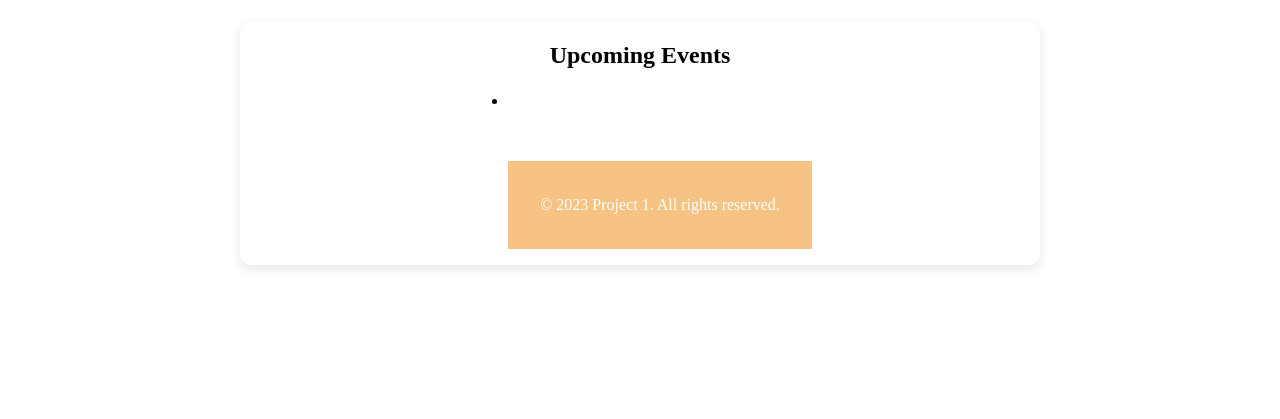
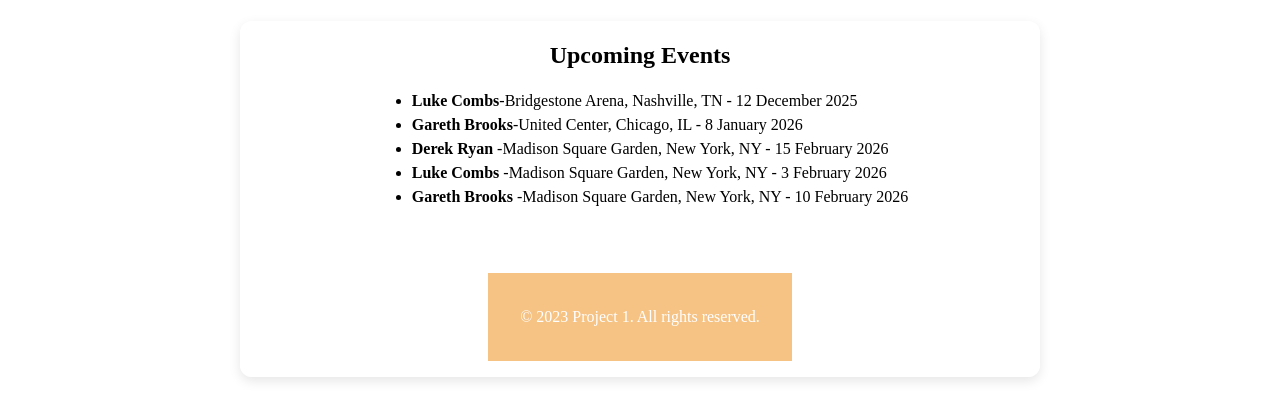
Before and after one commit to Dougie90/Project-1-Web-Design, a plain HTML site: page events.html in a window 1280 px wide. Shown: the part 127-546 px from the top of the page. Drawn offline with Linux system fonts and the light colour scheme.

Commit message:
start on events page

```diff
--- a/events.html
+++ b/events.html
@@ -39,10 +39,20 @@
 <main>
     <section class="event-locations">
         <h2>Upcoming Events</h2>
-        <ul>
-            <li class="event-item">
 
-            </li>
+        <section class="event box usa">
+            <ul>
+                <li><strong>Luke Combs</strong>-Bridgestone Arena, Nashville, TN - <span class="date"> 12 December 2025</span>
+                    </li>
+                </li>
+                <li><strong>Gareth Brooks</strong>-United Center, Chicago, IL - <span class="date"> 8 January  2026</span></li>
+                <li><strong>Derek Ryan </strong>-Madison Square Garden, New York, NY - <span class="date"> 15 February 2026</span></li>
+                 <li><strong>Luke Combs </strong>-Madison Square Garden, New York, NY - <span class="date"> 3 February 2026</span></li>
+                 <li><strong>Gareth Brooks </strong>-Madison Square Garden, New York, NY - <span class="date"> 10 February 2026</span></li>
+
+
+            </ul>
+        </section>
 </body>
 <footer>
     <p>&copy; 2023 Project 1. All rights reserved.</p>
```
